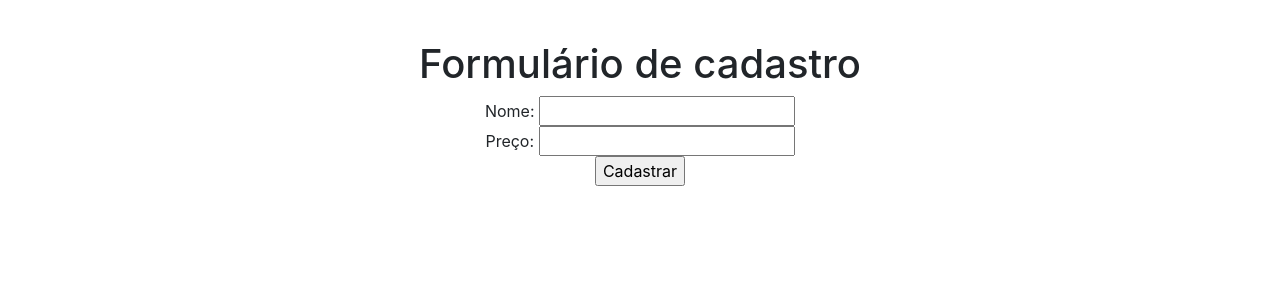
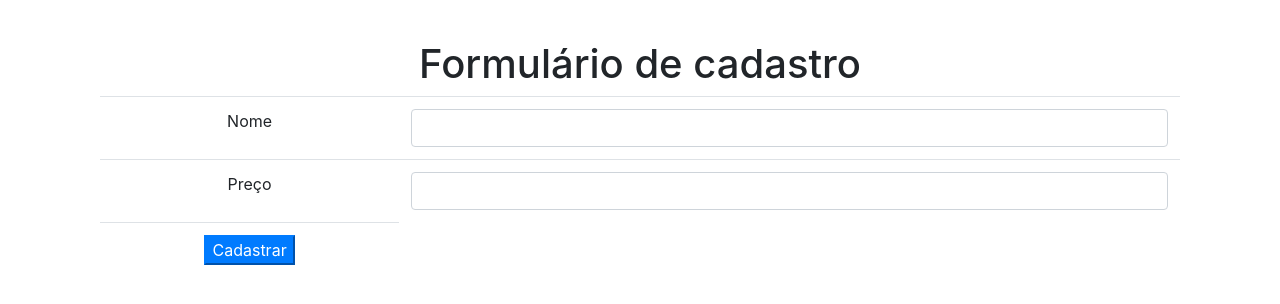
Before and after one commit to marcuspereiradev/curso-PHP-e-MySQL-I, a PHP site: page /produto-formulario.php in a window 1280 px wide. Shown: the part 106-410 px from the top of the page. Run offline with PHP 8.4, Linux system fonts and the light colour scheme.

Commit message:
improve form with bootstrap

```diff
--- a/loja/produto-formulario.php
+++ b/loja/produto-formulario.php
@@ -1,8 +1,20 @@
 <?php include("cabecalho.php")?>
     <h1>Formulário de cadastro</h1>
     <form action="adiciona-produto.php" method="get">
-        Nome: <input type="text" name="nome"> <br>
-        Preço: <input type="number" name="preco"> <br>
-        <input type="submit" value="Cadastrar">
+        <table class="table">
+            <tr>
+                <td>Nome</td>
+                <td><input class="form-control" type="text" name="nome"></td>
+            </tr>
+
+            <tr>
+                <td>Preço</td>
+                <td><input class="form-control" type="number" name="preco"></td>
+            </tr>
+
+            <tr>
+                <td><input class="btn-primary" type="submit" value="Cadastrar"></td>
+            </tr>
+        </table>
     </form>
 <?php include("rodape.php")?>
```
